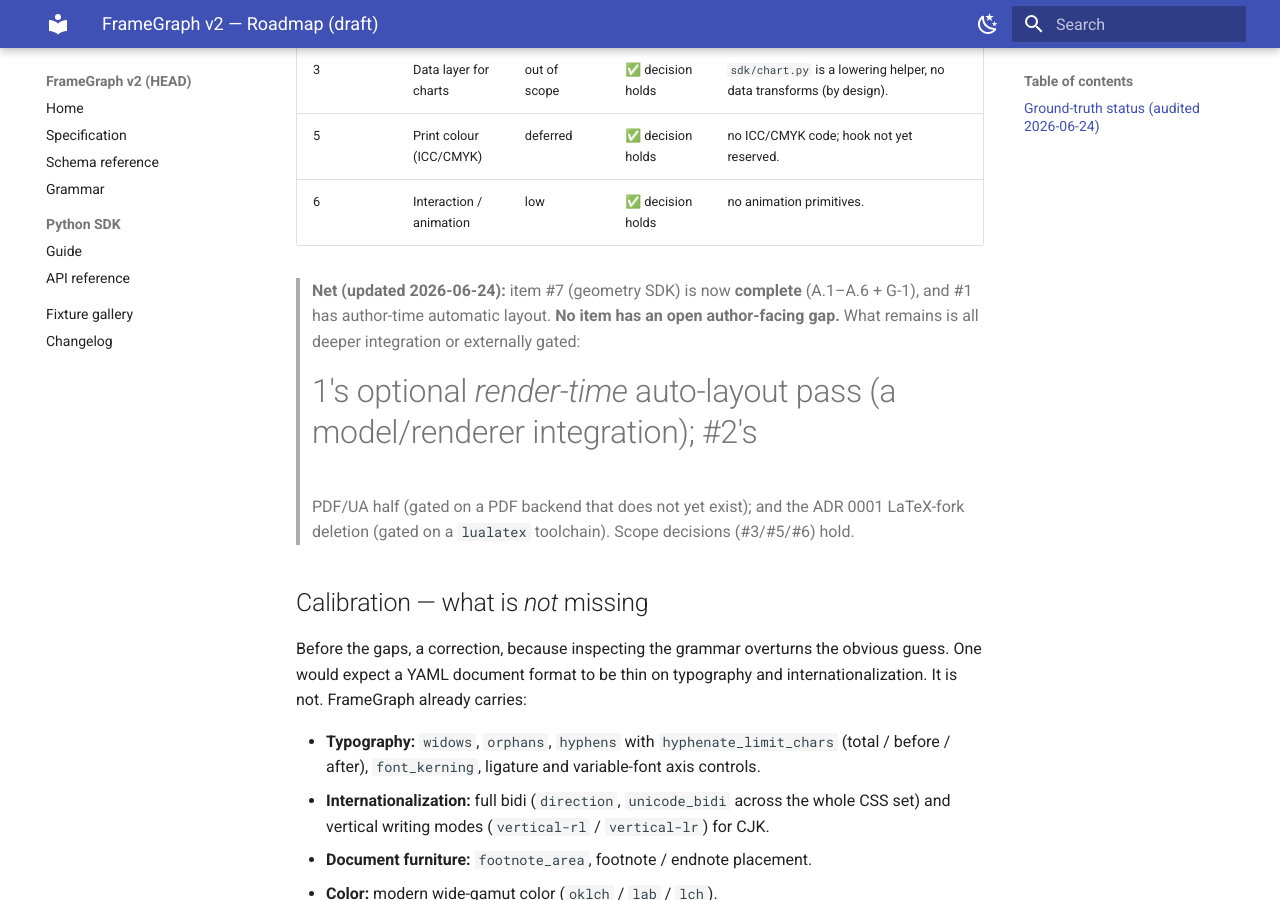
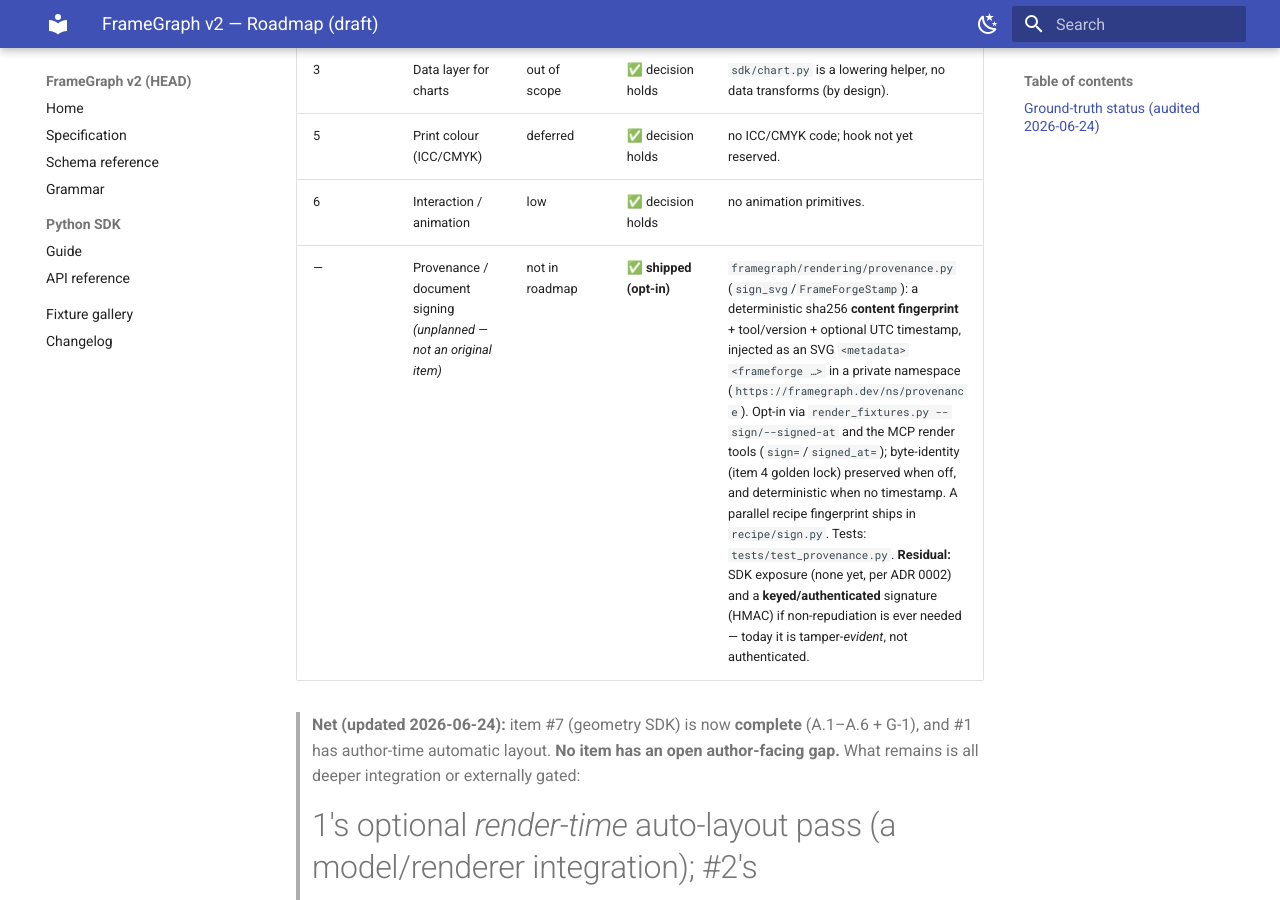
Before and after one commit to pedroanisio/frameforge, an MkDocs documentation site: the page built from docs/roadmap-draft.md, in a window 1280 px wide and 900 px high, scrolled down 1817 px. Built offline with MkDocs 1.6.1 and Material for MkDocs 9.7.7, drawn with Linux system fonts in a browser that asks for light colours; some of the changed text lies outside the part shown.

Commit message:
docs(roadmap): record shipped provenance/document signing capability
The deterministic provenance metatag (framegraph/rendering/provenance.py:
sign_svg/FrameForgeStamp — a sha256 content fingerprint + tool/version +
optional UTC timestamp, injected as an SVG <metadata><frameforge …>) shipped
this line but was absent from the roadmap, whose "provenance" mentions all
meant figure-source lineage (item 9 / 3.0), not output signing.

- Ground-truth status table: new row for "Provenance / document signing"
  (shipped, opt-in via render_fixtures --sign and the MCP render tools; byte-
  identity preserved when off). Residual: SDK exposure (per ADR 0002) and a
  keyed/authenticated (HMAC) signature if non-repudiation is needed.
- 3.0 verifiable-projection: a note distinguishing the two axes — output
  tamper-evidence (shipped fingerprint over rendered bytes) vs content fidelity
  (3.0 source-lineage gate) — so they are not later conflated.

Co-Authored-By: Claude Opus 4.8 <noreply@anthropic.com>
Claude-Session: https://claude.ai/code/session_01JYREyyepwLWY1VGgLMfiTM

```diff
--- a/docs/roadmap-draft.md
+++ b/docs/roadmap-draft.md
@@ -83,6 +83,7 @@ appendix_references:
 | 3 | Data layer for charts | out of scope | ✅ decision holds | `sdk/chart.py` is a lowering helper, no data transforms (by design). |
 | 5 | Print colour (ICC/CMYK) | deferred | ✅ decision holds | no ICC/CMYK code; hook not yet reserved. |
 | 6 | Interaction / animation | low | ✅ decision holds | no animation primitives. |
+| — | Provenance / document signing *(unplanned — not an original item)* | not in roadmap | ✅ **shipped (opt-in)** | `framegraph/rendering/provenance.py` (`sign_svg`/`FrameForgeStamp`): a deterministic sha256 **content fingerprint** + tool/version + optional UTC timestamp, injected as an SVG `<metadata><frameforge …>` in a private namespace (`https://framegraph.dev/ns/provenance`). Opt-in via `render_fixtures.py --sign/--signed-at` and the MCP render tools (`sign=`/`signed_at=`); byte-identity (item 4 golden lock) preserved when off, and deterministic when no timestamp. A parallel recipe fingerprint ships in `recipe/sign.py`. Tests: `tests/test_provenance.py`. **Residual:** SDK exposure (none yet, per ADR 0002) and a **keyed/authenticated** signature (HMAC) if non-repudiation is ever needed — today it is tamper-*evident*, not authenticated. |
 
 > **Net (updated 2026-06-24):** item #7 (geometry SDK) is now **complete** (A.1–A.6
 > + G-1), and #1 has author-time automatic layout. **No item has an open
@@ -644,6 +645,16 @@ suites and headless CMS fan one source to many channels, but none pair that with
 verifiable IR spanning *compliance-grade print and social surfaces* plus a gate proving no
 view distorts the source — that intersection is the 3.0 bet.
 
+> **Relation to today's document signing (distinct axes — do not conflate).** The
+> shipped provenance metatag (`framegraph/rendering/provenance.py`, status table above)
+> proves the **rendered artifact's bytes** were not altered after render — a sha256
+> fingerprint over the *output*. 3.0's verifiable projection proves the **content** is
+> faithful to its *source* — a value shown traces to a source cell. The first is
+> *output* tamper-evidence; the second is *content* fidelity. They are complementary
+> instruments toward the same trust story, not the same gate: the metatag is groundwork
+> a content-fidelity gate can build on (carry a source-lineage digest alongside the
+> render fingerprint), but it does not by itself establish source faithfulness.
+
 ### Honest scope — what 3.0 costs
 
 - **It reopens a closed decision.** Item 3 (data layer) is **out of scope** today ("no
```
